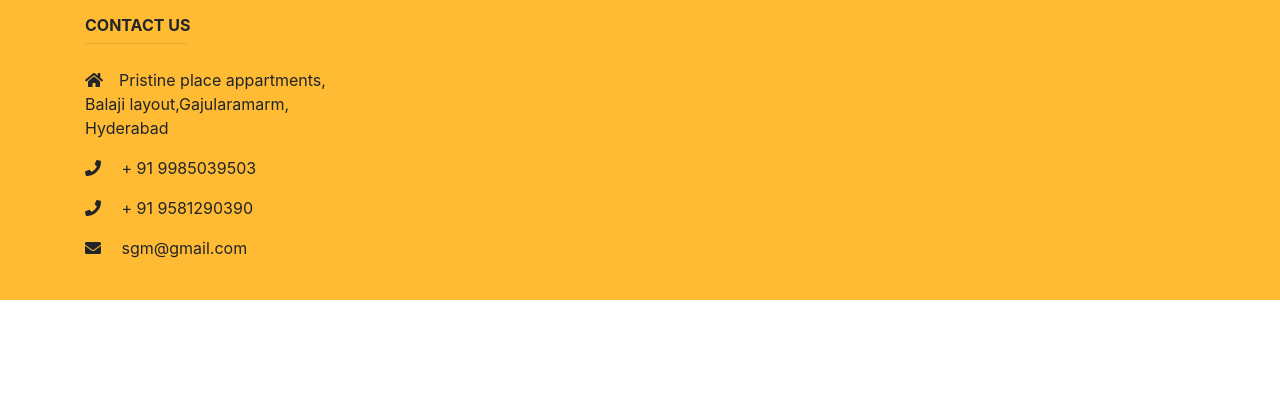
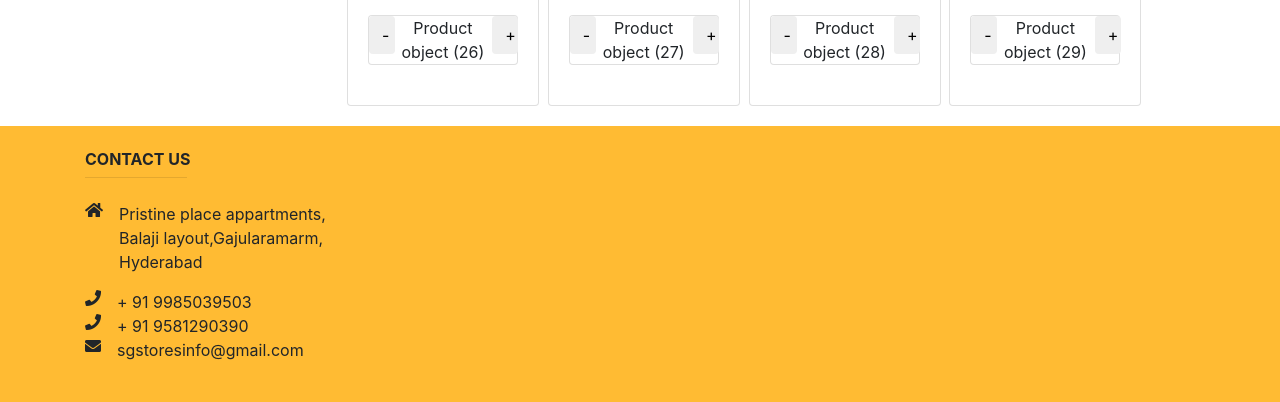
Before and after one commit to sarahariprasad/E-SG, a Django app: page / in a window 1280 px wide. Shown: the part 3792-4194 px from the top of the page. Before the commit the page ends 4092 px from the top, so only its background shows below. Run offline with Django 3.2, Linux system fonts and the light colour scheme; data comes from the database, SQL or seed files in the repository; some libraries are stand-ins or nearby versions.

Commit message:
added two new changes

```diff
--- a/store/templates/base.html
+++ b/store/templates/base.html
@@ -12,7 +12,53 @@
     <link rel="stylesheet" href="https://use.fontawesome.com/releases/v5.7.0/css/all.css"
           integrity="sha384-lZN37f5QGtY3VHgisS14W3ExzMWZxybE1SJSEsQp9S+oqd12jhcu+A56Ebc1zFSJ" crossorigin="anonymous">
 
+     <link rel="icon" href="../../uploads/products/logo_1.jpg">
 
+    <style>
+.carousel .item{
+height: 250px;
+}
+.item img {
+    position: absolute;
+    top: 0;
+    left: 0;
+    min-height: 250px;
+}
+.list-group-item-warning a:hover{
+    color:#ff4000!important;
+background:#eee !important;
+}
+.list-group-item{border:none;}
+.list-group-item-warning{background:none;padding: 0;}
+
+.list-group-item-warning, .active{
+    color:yellow;
+
+}
+.list-group-item-action:before{
+    content:'>>';
+    font-size: 10px;
+    line-height: 20px;
+    position: absolute;
+    left: 2px;
+    top: 14px;}
+
+    .list-items{
+        padding:0;
+    }
+    .list-items li{
+    list-style:none;
+    clear: both;
+    }
+     .list-items li span{    float: left;}
+
+     .list_p{    float: left;
+    position: relative;
+    left:0px;
+}
+.card{margin-bottom:20px;}
+
+</style>
 </head>
 <body>
 
@@ -20,8 +66,7 @@
 
     <a class="navbar-brand" href="/"><img src="../../uploads/products/logo_2.jpg" class="img-fluid" alt="Logo"></a>
 
-
-    <a class="navbar-brand" href="/"><b>Shri Gowri Milk and Rice Store</b></a>
+    <a class="navbar-brand" href="/"><b>Shri Gowri Milk & Rice Store</b></a>
     <button class="navbar-toggler" type="button" data-toggle="collapse" data-target="#navbarSupportedContent"
             aria-controls="navbarSupportedContent" aria-expanded="false" aria-label="Toggle navigation">
         <span class="navbar-toggler-icon"></span>
@@ -100,16 +145,14 @@
                     <!-- Links -->
                     <h6 class="text-uppercase font-weight-bold">Contact Us</h6>
                     <hr class="deep-purple accent-2 mb-4 mt-0 d-inline-block mx-auto"  style="width: 40%;">
-                    <p>
-                        <i class="fas fa-home mr-3" style="text-align:start;"></i>Pristine place appartments,<br>Balaji layout,Gajularamarm,<br>Hyderabad</p>
-                     <p>
-                        <i class="fas fa-phone mr-3" ></i> + 91 9985039503</p>
-                     <p>
-                        <i class="fas fa-phone mr-3" ></i> + 91 9581290390</p>
 
 
-                    <p>
-                        <i class="fas fa-envelope mr-3"></i> sgm@gmail.com</p>
+                    <ul class="list-items">
+                        <li><span><i class="fas fa-home mr-3" style="text-align:start;"></i></span> <p class="list_p">Pristine place appartments,<br>Balaji layout,Gajularamarm,<br>Hyderabad</p></li>
+                        <li><span><i class="fas fa-phone mr-3" ></i></span> + 91 9985039503</li>
+                        <li><span><i class="fas fa-phone mr-3" ></i></span> + 91 9581290390</li>
+                        <li><span><i class="fas fa-envelope mr-3"></i></span> sgstoresinfo@gmail.com</li>
+                    </ul>
 
 
                 </div>
```
Also changed, not shown: store/templates/index.html (+18 -18 lines).
